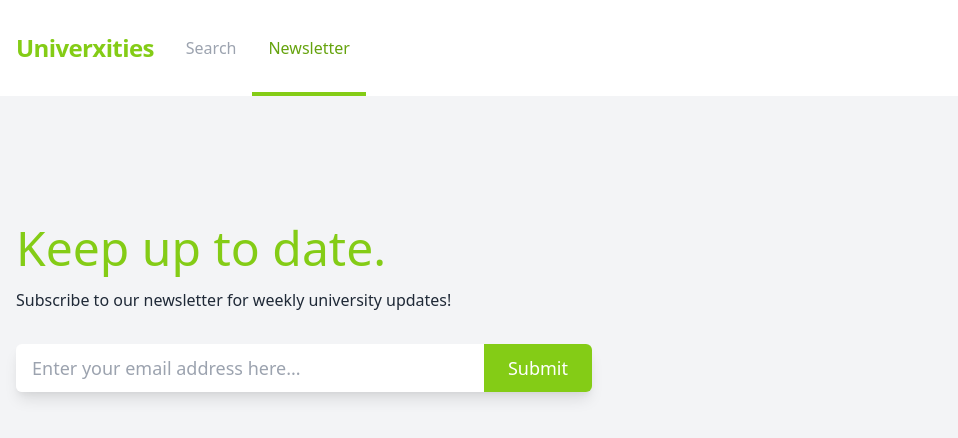
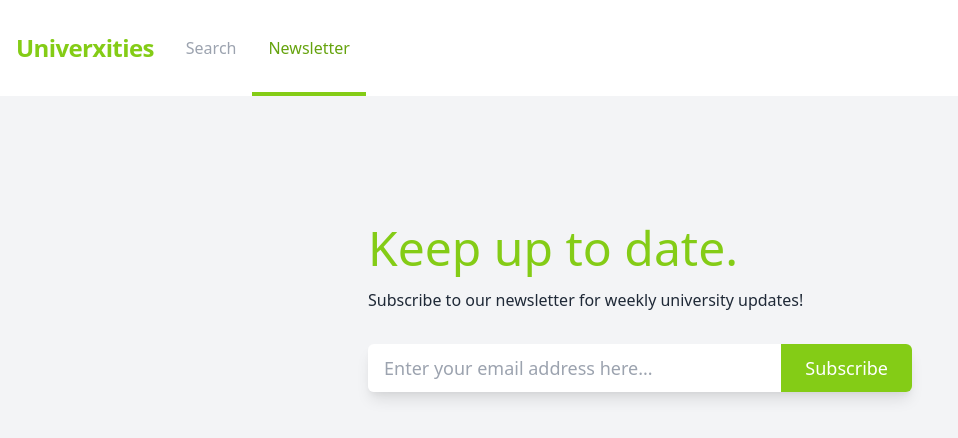
Before and after one commit to ndyhrdy/ideal-goggles, a Next.js app: page /newsletter in a window 1280 px wide. Shown: the top 438 px of the page, without its empty margins (0-958 px from the left). Built offline with nearby package versions, Linux system fonts and the light colour scheme.

Commit message:
[newsl] submit email and write to file

```diff
--- a/components/Alert.tsx
+++ b/components/Alert.tsx
@@ -1,12 +1,13 @@
 import { FC } from "react";
 
 type Props = {
-  type?: "default" | "danger";
+  type?: "default" | "danger" | "success";
 };
 
 const Alert: FC<Props> = ({ children, type = "default" }) => {
   const typeClassNames = {
     default: "bg-gray-200 border-gray-400 text-gray-600",
+    success: "bg-green-100 border-green-400 text-green-600",
     danger: "bg-red-100 border-red-400 text-red-600",
   };
 
--- a/pages/api/hello.js
+++ /dev/null
@@ -1,5 +0,0 @@
-// Next.js API route support: https://nextjs.org/docs/api-routes/introduction
-
-export default (req, res) => {
-  res.status(200).json({ name: 'John Doe' })
-}
--- /dev/null
+++ b/pages/api/registerNewsletter.ts
@@ -0,0 +1,51 @@
+// Next.js API route support: https://nextjs.org/docs/api-routes/introduction
+
+import { NextApiHandler } from "next";
+import fs from "fs";
+
+const databaseFilename = "data/users.json";
+
+const addUserToSubscribersList = (email: string): void => {
+  let jsonContent = "[]";
+  try {
+    jsonContent = fs.readFileSync(databaseFilename, { encoding: "utf-8" });
+  } catch (error) {
+    console.log("Database does not exist yet. Creating users.json file.");
+  }
+  let usersList: string[] = JSON.parse(jsonContent);
+  if (!usersList.find((user) => user === email)) {
+    usersList = [...usersList, email];
+  }
+  fs.writeFileSync(databaseFilename, JSON.stringify(usersList, null, 2), {
+    encoding: "utf-8",
+  });
+};
+
+const handler: NextApiHandler = async (req, res) => {
+  if (req.method?.toLowerCase() !== "post") {
+    res.status(404);
+    return;
+  }
+  if (
+    !req.body.email ||
+    typeof req.body.email !== "string" ||
+    !req.body.email.trim().length
+  ) {
+    res.status(400).json({ message: "Email address is required." });
+    return;
+  }
+  if (
+    !req.body.email.match(
+      /^(([^<>()\[\]\\.,;:\s@"]+(\.[^<>()\[\]\\.,;:\s@"]+)*)|(".+"))@((\[[0-9]{1,3}\.[0-9]{1,3}\.[0-9]{1,3}\.[0-9]{1,3}])|(([a-zA-Z\-0-9]+\.)+[a-zA-Z]{2,}))$/
+    ).length
+  ) {
+    res.status(400).json({ message: "Email address is not valid." });
+    return;
+  }
+  addUserToSubscribersList(req.body.email);
+  res
+    .status(200)
+    .json({ message: "You have successfully subscribed to our newsletter!" });
+};
+
+export default handler;
--- a/pages/newsletter.tsx
+++ b/pages/newsletter.tsx
@@ -1,21 +1,55 @@
-import { FC, useState } from "react";
+import { FC, useCallback, useState } from "react";
+import axios from "axios";
+import Alert from "../components/Alert";
 import Head from "../components/Head";
 
 const Newsletter: FC = () => {
   const [email, setEmail] = useState("");
+  const [error, setError] = useState(null);
+  const [status, setStatus] = useState<"idle" | "submitting" | "success">(
+    "idle"
+  );
+  const [successMessage, setSuccessMessage] = useState<string>(null);
+
+  const handleSubmit = useCallback(async () => {
+    if (status !== "idle") {
+      return Promise.resolve();
+    }
+    setError(null);
+    setStatus("submitting");
+    try {
+      const {
+        data: { message },
+      } = await axios.post("/api/registerNewsletter", { email });
+      setSuccessMessage(message);
+      setStatus("success");
+    } catch (error) {
+      setError(error.response?.data.message || error.message || error);
+      setStatus("idle");
+    }
+  }, [status, email]);
 
   return (
     <>
       <Head title="Newsletter" />
 
       <section>
-        <div className="container mx-auto px-4 py-32">
+        <div className="w-full max-w-xl mx-auto px-4 py-32">
           <h1 className="text-5xl text-primary-500 mb-4">Keep up to date.</h1>
           <p className="mb-8">
             Subscribe to our newsletter for weekly university updates!
           </p>
-
-          <form className="w-full max-w-xl">
+          {!!error && <Alert type="danger">{error}</Alert>}
+          {status === "success" && !!successMessage && (
+            <Alert type="success">{successMessage}</Alert>
+          )}
+          {status !== "success" && (
+            <form
+              onSubmit={(e) => {
+                e.preventDefault();
+                handleSubmit();
+              }}
+            >
               <div className="flex shadow-lg rounded-md overflow-hidden mb-4">
                 <input
                   type="email"
@@ -23,23 +57,27 @@ const Newsletter: FC = () => {
                   onChange={(e) => {
                     setEmail(e.target.value);
                   }}
+                  disabled={status !== "idle"}
                   className="w-full px-4 h-12 bg-white text-lg focus:border-primary-500"
                   placeholder="Enter your email address here..."
                 />
                 <button
                   type="submit"
+                  disabled={status !== "idle"}
                   className="hidden md:flex items-center bg-primary-500 hover:bg-primary-600 focus:bg-primary-600 px-6 h-12 text-white text-lg transition-colors duration-200"
                 >
-                Submit
+                  Subscribe
                 </button>
               </div>
               <button
                 type="submit"
+                disabled={status !== "idle"}
                 className="w-full md:hidden rounded-md bg-primary-500 focus:bg-primary-600 px-6 h-12 text-white text-lg"
               >
-              Submit
+                Subscribe
               </button>
             </form>
+          )}
         </div>
       </section>
     </>
```
Also changed, not shown: 2 other files (tests, documents, lock files or other folders). Lines whose indentation alone changed are shown as unchanged.
